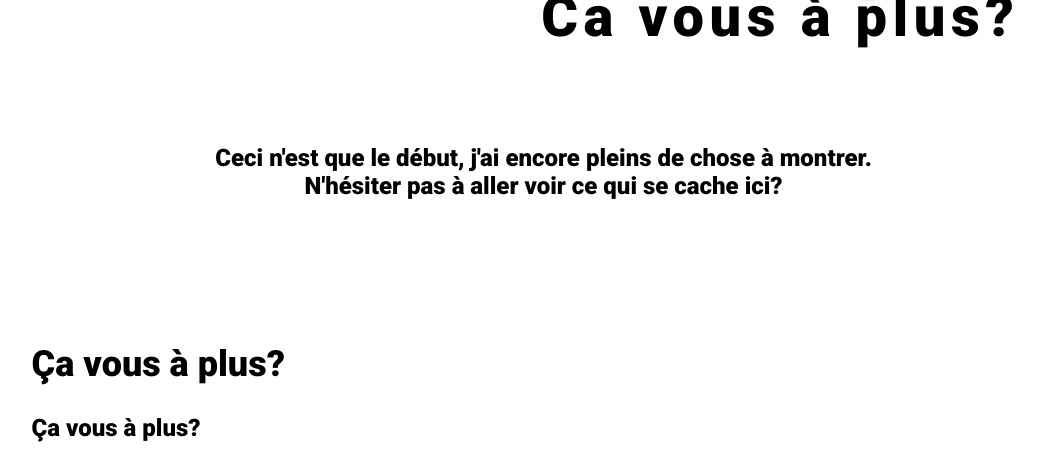
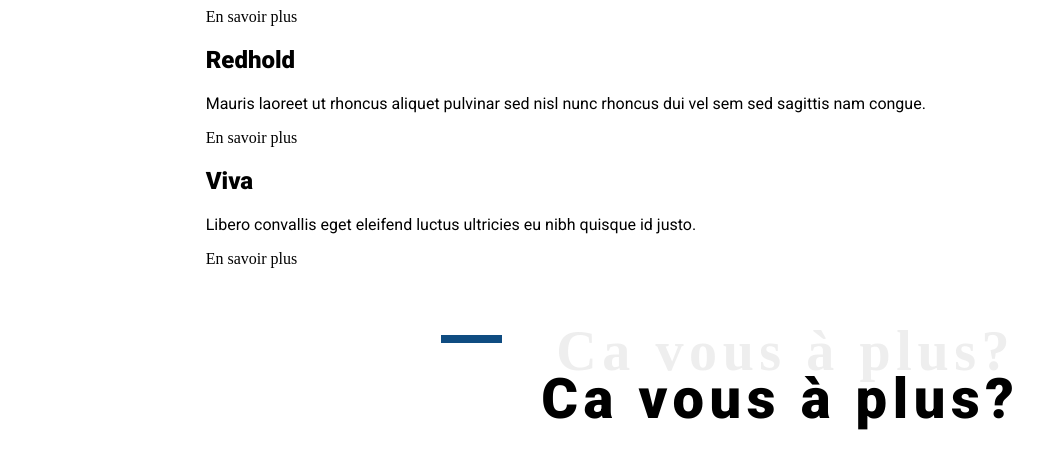
Before and after one commit to Abdellah-Sk/myp-django, a Django app: page / in a window 1280 px wide. Shown: the part 822-1275 px from the top of the page, without its empty margins (186-1229 px from the left). Run offline with Django 3.2, Linux system fonts and the light colour scheme; data comes from the database, SQL or seed files in the repository; some libraries are stand-ins or nearby versions.

```diff
--- a/src/projects/templates/projects/index.html
+++ b/src/projects/templates/projects/index.html
@@ -24,17 +24,23 @@
       <h2>Mes projets</h2>
       <hr>
 
-    {% for project in projects %}
-      {% if project.favoris is True %}
-        <div class="card" style="width: 18rem;">
-        <div class="card-body">
-            <h5 class="card-title">{{project.title}}</h5>
-            <p class="card-text">{{project.excerpt}}</p>
-            <a href="{% url 'details' project.id %}" class="btn btn-primary">En savoir plus</a>
-        </div>
-        </div>
-      {% endif%}
-    {% endfor %}
+      <div class="">
+          <h2>{{project1.title}}</h2>
+          <p>{{project1.excerpt}}</p>
+          <a href="{% url 'details' project1.id %}" class="btn btn-primary">En savoir plus</a>
+      </div>
+
+      <div class="">
+          <h2>{{project2.title}}</h2>
+          <p>{{project2.excerpt}}</p>
+          <a href="{% url 'details' project2.id %}" class="btn btn-primary">En savoir plus</a>
+      </div>
+
+      <div class="">
+          <h2>{{project3.title}}</h2>
+          <p>{{project3.excerpt}}</p>
+          <a href="{% url 'details' project3.id %}" class="btn btn-primary">En savoir plus</a>
+      </div>
   </div>
   </div>
 
```
